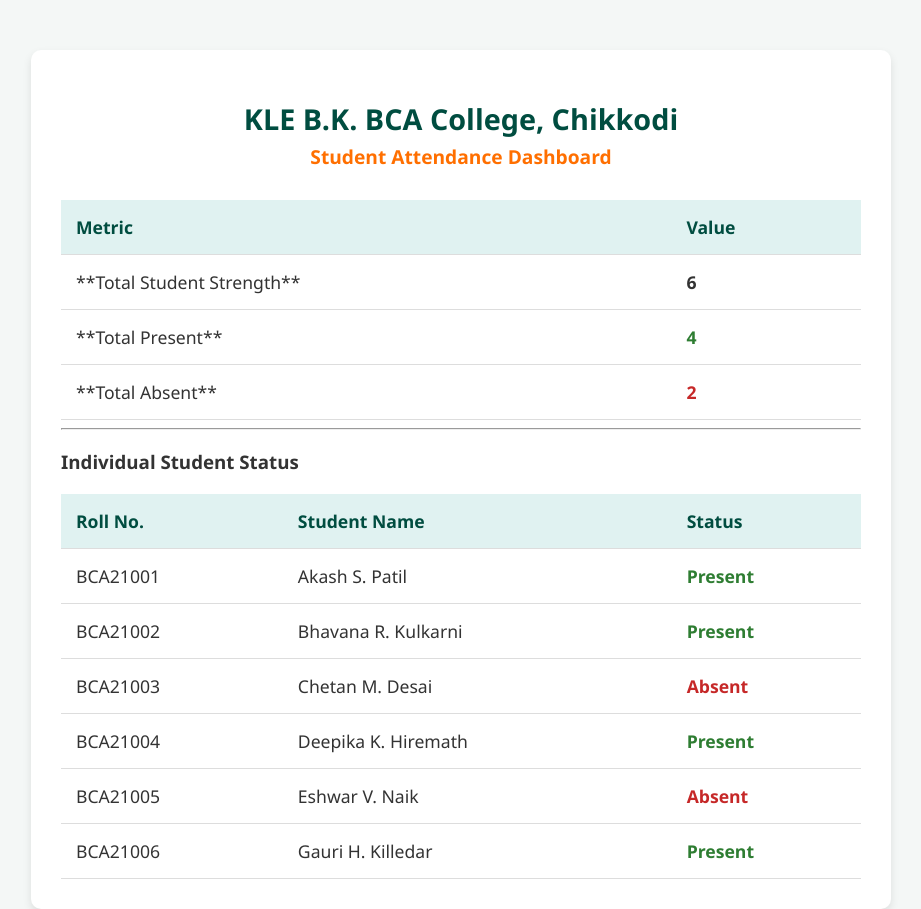
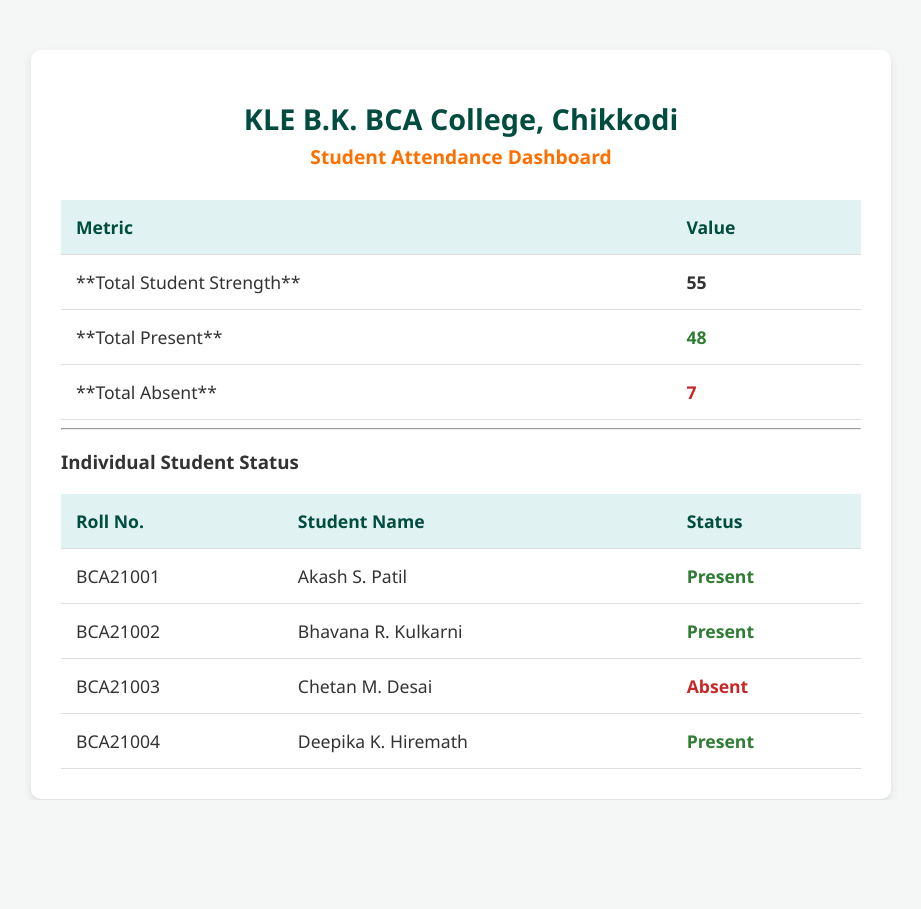
Before and after one commit to nadafabid307-prog/Abidnn, a plain HTML site: page index.html in a window 1280 px wide. Shown: the whole page, without its empty margins (179-1100 px from the left). After the commit the page ends 800 px from the top, so only its background shows below. Drawn offline with Linux system fonts and the light colour scheme.

Commit message:
Update index.html

```diff
--- a/index.html
+++ b/index.html
@@ -67,7 +67,7 @@
             background-color: #f0fdfc;
         }
 
-        /* --- Status Specific Styling (IMPORTANT for JavaScript) --- */
+        /* --- Status Specific Styling --- */
         .status-present {
             color: #2e7d32; /* Green for Present */
             font-weight: bold;
@@ -102,16 +102,13 @@
             <tbody>
                 <tr>
                     <td>**Total Student Strength**</td>
-                    <td class="metric-value" id="totalStudents">0</td>
-                </tr>
+                    <td class="metric-value">55</td> </tr>
                 <tr>
                     <td>**Total Present**</td>
-                    <td class="metric-value status-present" id="totalPresent">0</td>
-                </tr>
+                    <td class="metric-value status-present">48</td> </tr>
                 <tr>
                     <td>**Total Absent**</td>
-                    <td class="metric-value status-absent" id="totalAbsent">0</td>
-                </tr>
+                    <td class="metric-value status-absent">7</td> </tr>
             </tbody>
         </table>
 
@@ -126,7 +123,7 @@
                     <th>Status</th>
                 </tr>
             </thead>
-            <tbody id="studentListBody">
+            <tbody>
                 <tr>
                     <td>BCA21001</td>
                     <td>Akash S. Patil</td>
@@ -147,63 +144,10 @@
                     <td>Deepika K. Hiremath</td>
                     <td class="status-present">Present</td>
                 </tr>
-                <tr>
-                    <td>BCA21005</td>
-                    <td>Eshwar V. Naik</td>
-                    <td class="status-absent">Absent</td>
-                </tr>
-                <tr>
-                    <td>BCA21006</td>
-                    <td>Gauri H. Killedar</td>
-                    <td class="status-present">Present</td>
-                </tr>
                 </tbody>
         </table>
 
     </div>
 
-    <script>
-        function updateAttendanceTotals() {
-            // Get the main table body where student records are listed
-            const studentList = document.getElementById('studentListBody');
-
-            // Get all rows (students) in the list
-            const rows = studentList.getElementsByTagName('tr');
-
-            let totalStudents = rows.length;
-            let totalPresent = 0;
-            let totalAbsent = 0;
-
-            // Loop through each student row
-            for (let i = 0; i < rows.length; i++) {
-                // The status is in the third cell (index 2) of the row
-                const statusCell = rows[i].getElementsByTagName('td')[2];
-
-                if (statusCell) {
-                    // Check the CSS class to determine status
-                    if (statusCell.classList.contains('status-present')) {
-                        totalPresent++;
-                    } else if (statusCell.classList.contains('status-absent')) {
-                        totalAbsent++;
-                    }
-                    // The 'Present' or 'Absent' text can also be used, but the class is cleaner
-                    // if (statusCell.textContent.trim() === 'Present') { ... }
-                }
-            }
-
-            // Update the Summary Table using the IDs
-            document.getElementById('totalStudents').textContent = totalStudents;
-            document.getElementById('totalPresent').textContent = totalPresent;
-            document.getElementById('totalAbsent').textContent = totalAbsent;
-
-            // For dynamic coloring of the summary numbers (optional, but good practice)
-            document.getElementById('totalPresent').classList.toggle('status-present', totalPresent > 0);
-            document.getElementById('totalAbsent').classList.toggle('status-absent', totalAbsent > 0);
-        }
-
-        // Run the function when the page loads
-        updateAttendanceTotals();
-    </script>
-
 </body>
 </html>
```
